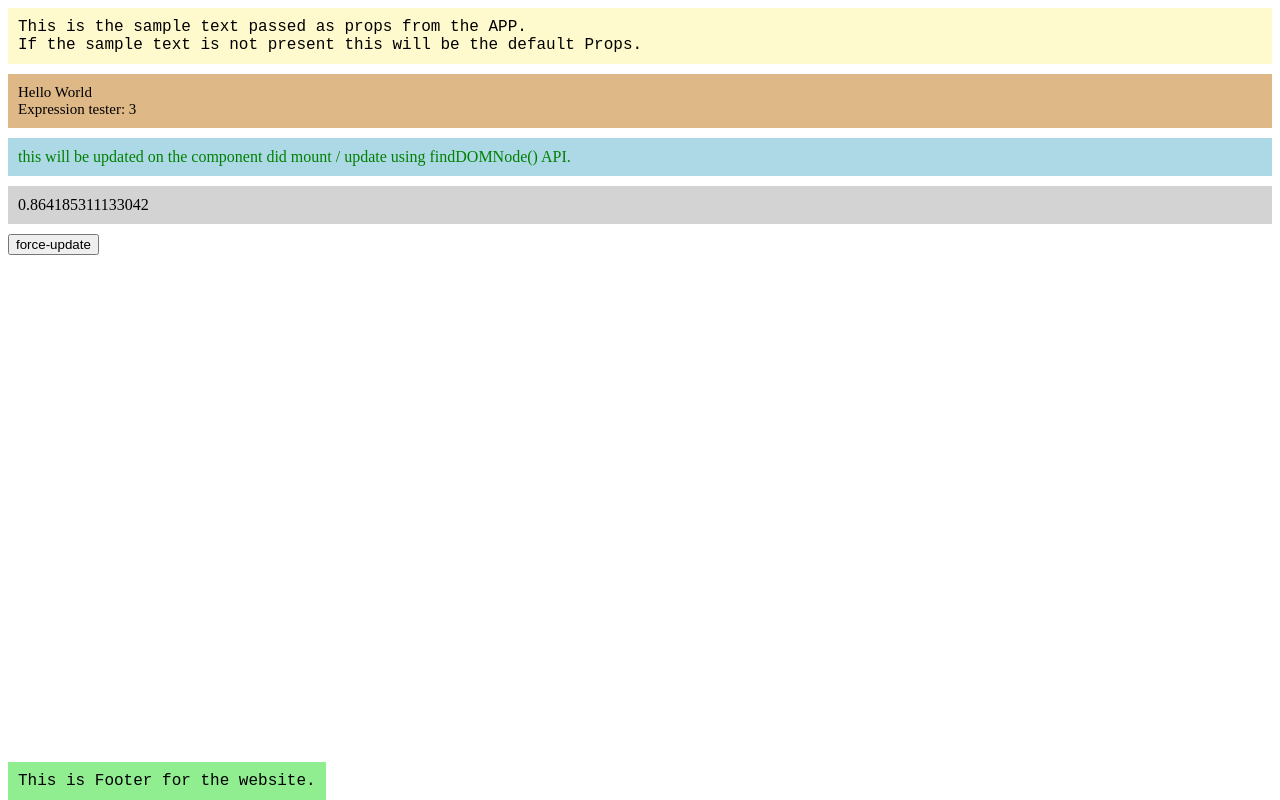
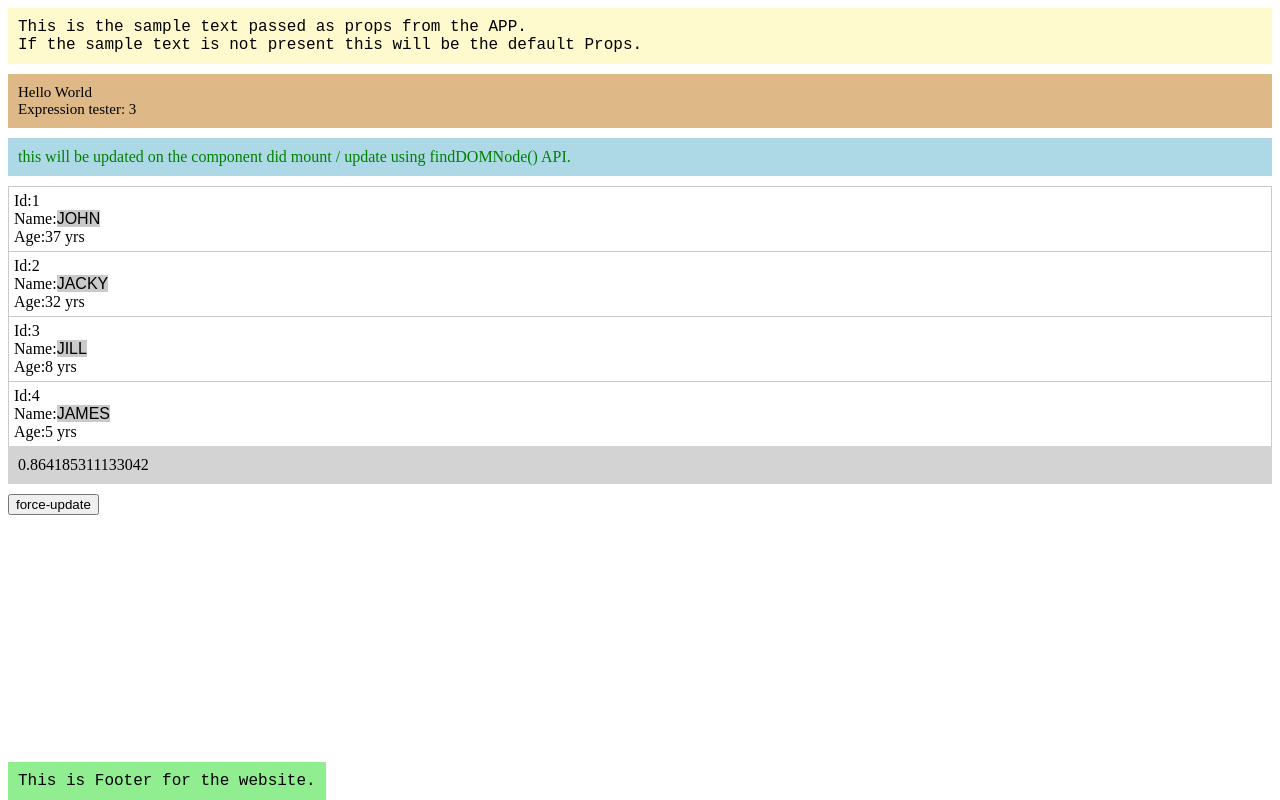
Before and after one commit to prashantvermaiiitb/simple-react-node-app, a React app: page / in a window 1280 px wide. Built offline with nearby package versions, Linux system fonts and the light colour scheme.

Commit message:
included person object for showing the iteration.

```diff
--- a/src/js/App.js
+++ b/src/js/App.js
@@ -2,6 +2,7 @@ import React, { Component } from "react";
 import Header from "./components/header/Header";
 import Footer from "./components/footer/Footer";
 import { Content } from "./components/content/Content";
+import Person from "./components/content/Person.jsx";
 
 /**
  * CONCEPTS :-
@@ -17,6 +18,12 @@ class App extends Component {
     super(props);
     this.state = {
       random: Math.random(),
+      persons:[
+        {id:1,name:'john',age:37},
+        {id:2,name:'jacky',age:32},
+        {id:3,name:'jill',age:8},
+        {id:4,name:'james',age:5}
+      ]
     };
   }
 
@@ -51,11 +58,12 @@ class App extends Component {
         <Header sampleText="This is the sample text passed as props from the APP." />
         <Content>
           <div>
-            <span>Hello World</span>
+            <span data-myattribute="custom attribute">Hello World</span>
             <br />
             <span>Expression tester: {1 + 2}</span>
           </div>
         </Content>
+        {this.state.persons.map((person)=><Person data={person}/>)}
         <span style={spanStyle}>{this.state.random}</span>
         <button onClick={() => this.forceUpdate()}>force-update</button>
         <Footer />
--- /dev/null
+++ b/src/js/components/content/Person.jsx
@@ -0,0 +1,28 @@
+import React from 'react';
+import './person.css';
+
+/**
+ * Person Object created for the Project
+ * @param {*} param0 - will have id / name / age information
+ */
+const Person = (props) => {
+    let {id,name,age} = props.data;
+    return (
+        <div className="person-info-container">
+            <div>
+                <label>Id:</label>
+                <span className="person-id">{id}</span>
+            </div>
+            <div>
+                <label>Name:</label>
+                <span className="person-name">{name}</span>
+            </div>
+            <div>
+                <label>Age:</label>
+                <span className="person-age">{age}</span>
+            </div>
+        </div>
+      );
+}
+
+export default Person;
--- /dev/null
+++ b/src/js/components/content/person.css
@@ -0,0 +1,15 @@
+.person-info-container{
+    padding: 5px ;
+    border:1px solid #cacaca;
+    border-bottom: none;
+}
+.person-id{}
+.person-name{
+    text-transform: uppercase;
+    background-color: #cacaca;
+    font-family: Arial, Helvetica, sans-serif;
+}
+
+.person-age:after{
+content: ' yrs';
+}
--- a/webpack.config.js
+++ b/webpack.config.js
@@ -39,7 +39,7 @@ module.exports = {
          * This will not WORK ALONE you have the use 'css-loader' as well
          * so these will be evaluated from Right to Left
          * CSS loader will put the CSS imported in the JS
-         * Style loader will pull the css and put that in the DOM as the script tag
+         * Style loader will pull the css and put that in the DOM as the style tag
          */
         use: ["style-loader", "css-loader"],
       },
```
